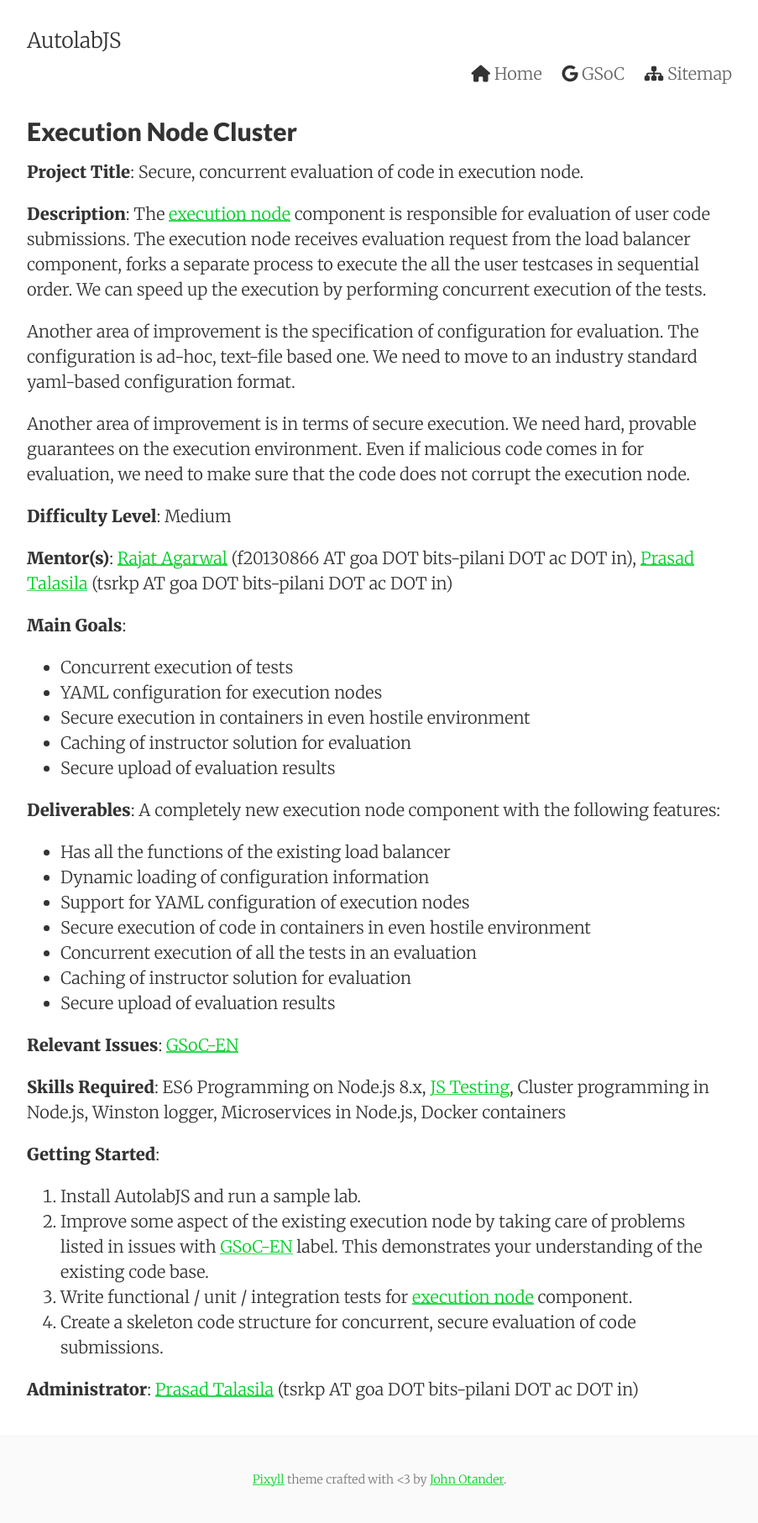
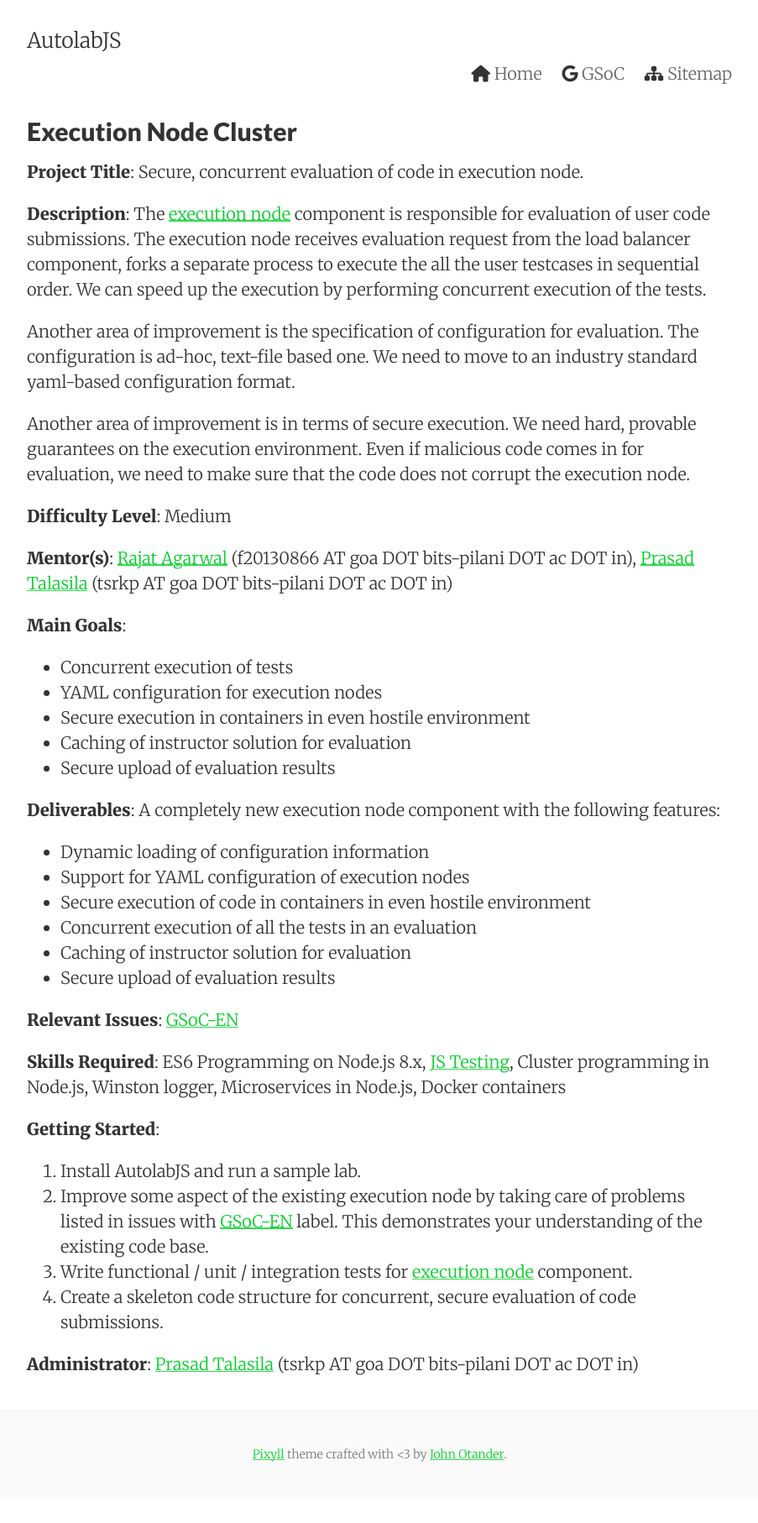
Before and after one commit to AutolabJS/autolabjs.github.io, a Jekyll site: the page built from pages/projects/execution_node/execution_node.md, in a window 1280 px wide. Shown: the whole page at 84% size, without its empty margins (188-1091 px from the left). Built offline with Jekyll 4.4.1, drawn with Linux system fonts in a browser that asks for light colours; nearby versions of some CDN libraries; after the commit the page ends 1784 px from its top, so only the background shows below that.

Commit message:
correction in execution node project deliverables

```diff
--- a/pages/projects/execution_node/execution_node.md
+++ b/pages/projects/execution_node/execution_node.md
@@ -27,7 +27,6 @@ Another area of improvement is in terms of secure execution. We need hard, prova
 
 **Deliverables**:
 A completely new execution node component with the following features:
-* Has all the functions of the existing load balancer
 * Dynamic loading of configuration information
 * Support for YAML configuration of execution nodes
 * Secure execution of code in containers in even hostile environment
```
